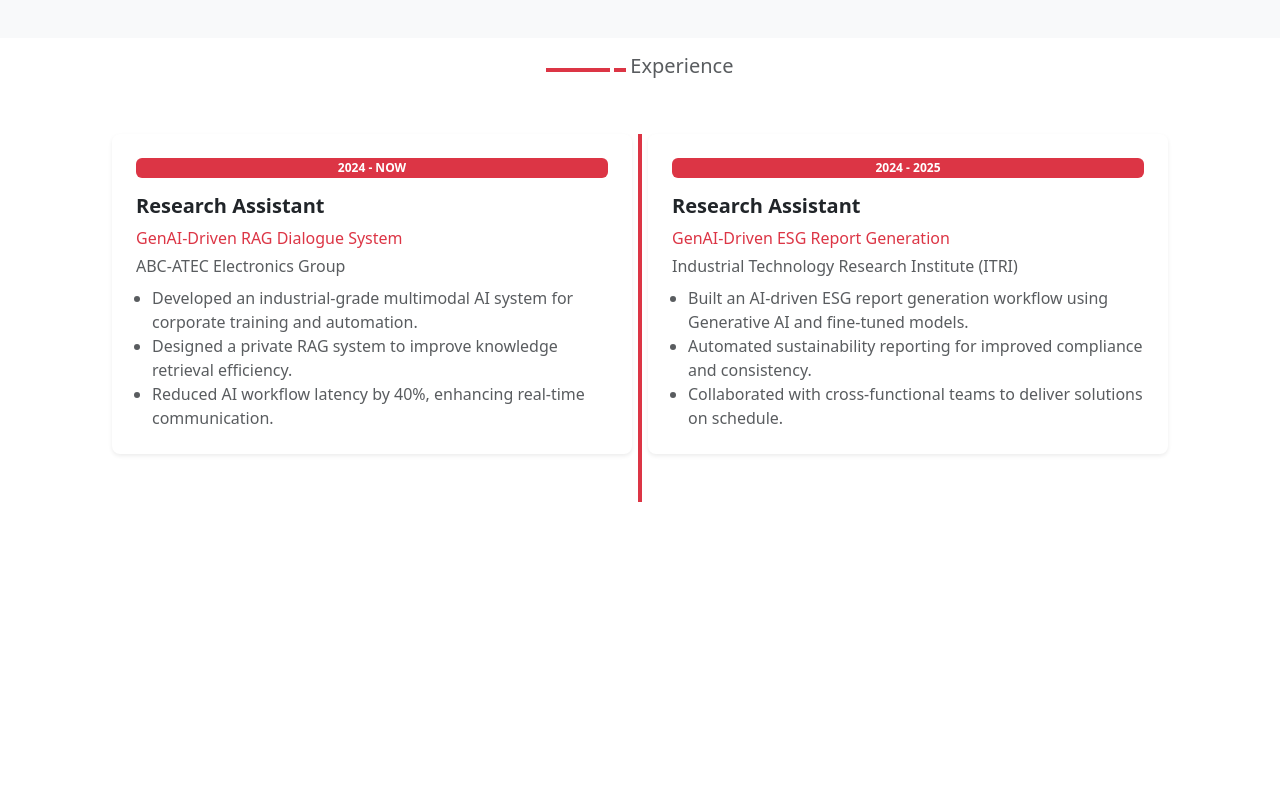
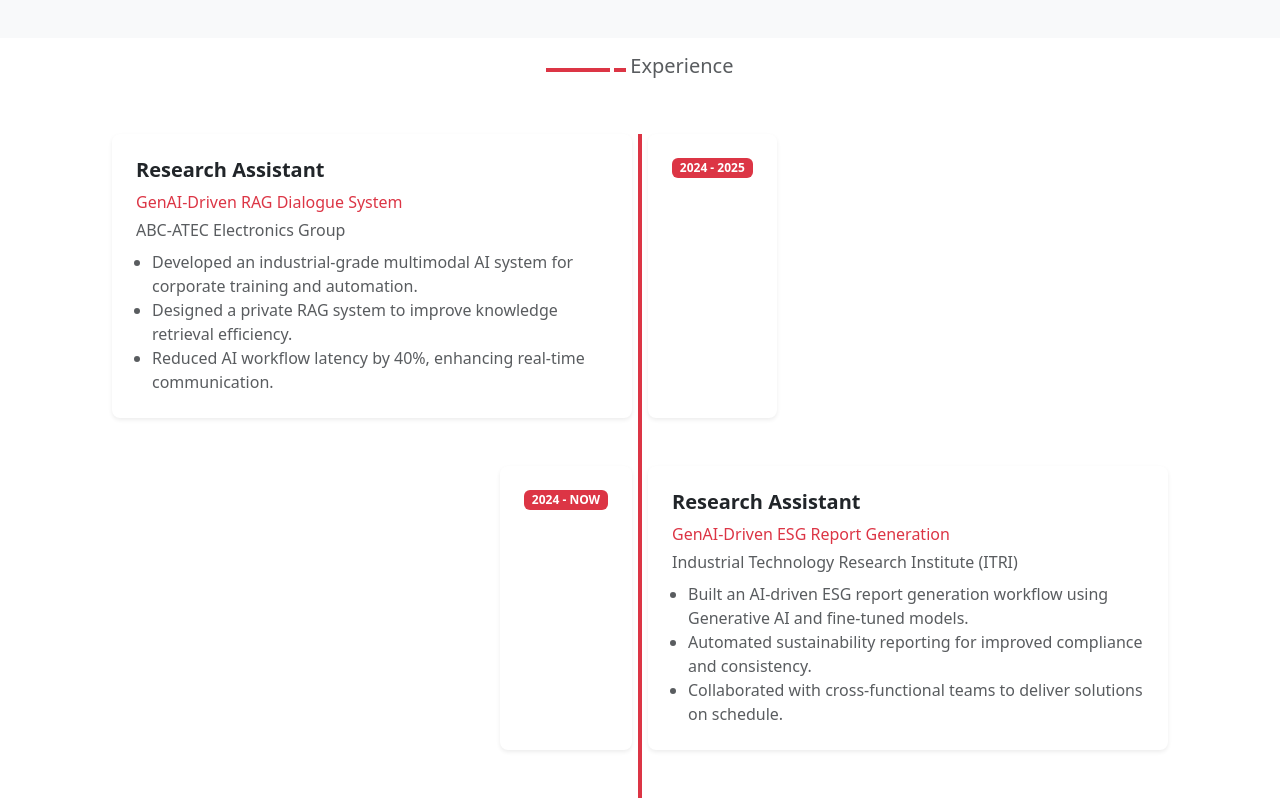
Before and after one commit to johnjerry8749/portflio, a React (Vite) app in the folder frontend/: page / in a window 1280 px wide. Shown: the part 2018-2816 px from the top of the page. Before the commit the page ends 2520 px from the top, so only its background shows below. Built offline with nearby package versions, Linux system fonts and the light colour scheme.

Commit message:
Refactor Experience component to update job duration badges and improve layout

```diff
--- a/frontend/src/components/Experince.jsx
+++ b/frontend/src/components/Experince.jsx
@@ -16,7 +16,6 @@ const Experience = () => {
         <div className="row gx-3 gy-5">
           <div className="col-12 col-lg-6 d-flex justify-content-lg-end">
             <div className="card shadow-sm border-0 rounded-3 p-4" style={{ maxWidth: "520px" }}>
-              <span className="badge bg-danger text-uppercase mb-3">2024 - Now</span>
               <h4 className="fs-5 fw-bold">Research Assistant</h4>
               <p className="text-danger mb-1">GenAI-Driven RAG Dialogue System</p>
               <p className="text-muted mb-2">ABC-ATEC Electronics Group</p>
@@ -28,9 +27,22 @@ const Experience = () => {
             </div>
           </div>
 
+          <div className="col-12 col-lg-6 d-flex justify-content-lg-start ">
+            <div className="card shadow-sm border-0 rounded-3 p-4" style={{ maxWidth: "520px" }}>
+              <span className="badge bg-danger text-uppercase mb-3">2024 - 2025</span>
+            </div>
+          </div>
+
+            <div className="col-12 col-lg-6 d-flex justify-content-lg-end">
+            <div className="card shadow-sm border-0 rounded-3 p-4" style={{ maxWidth: "520px" }}>
+              <span className="badge bg-danger text-uppercase mb-3">2024 - Now</span>
+
+
+            </div>
+          </div>
+
           <div className="col-12 col-lg-6 d-flex justify-content-lg-start">
             <div className="card shadow-sm border-0 rounded-3 p-4" style={{ maxWidth: "520px" }}>
-              <span className="badge bg-danger text-uppercase mb-3">2024 - 2025</span>
               <h4 className="fs-5 fw-bold">Research Assistant</h4>
               <p className="text-danger mb-1">GenAI-Driven ESG Report Generation</p>
               <p className="text-muted mb-2">Industrial Technology Research Institute (ITRI)</p>
@@ -41,6 +53,9 @@ const Experience = () => {
               </ul>
             </div>
           </div>
+
+
+
         </div>
       </div>
     </div>
```
